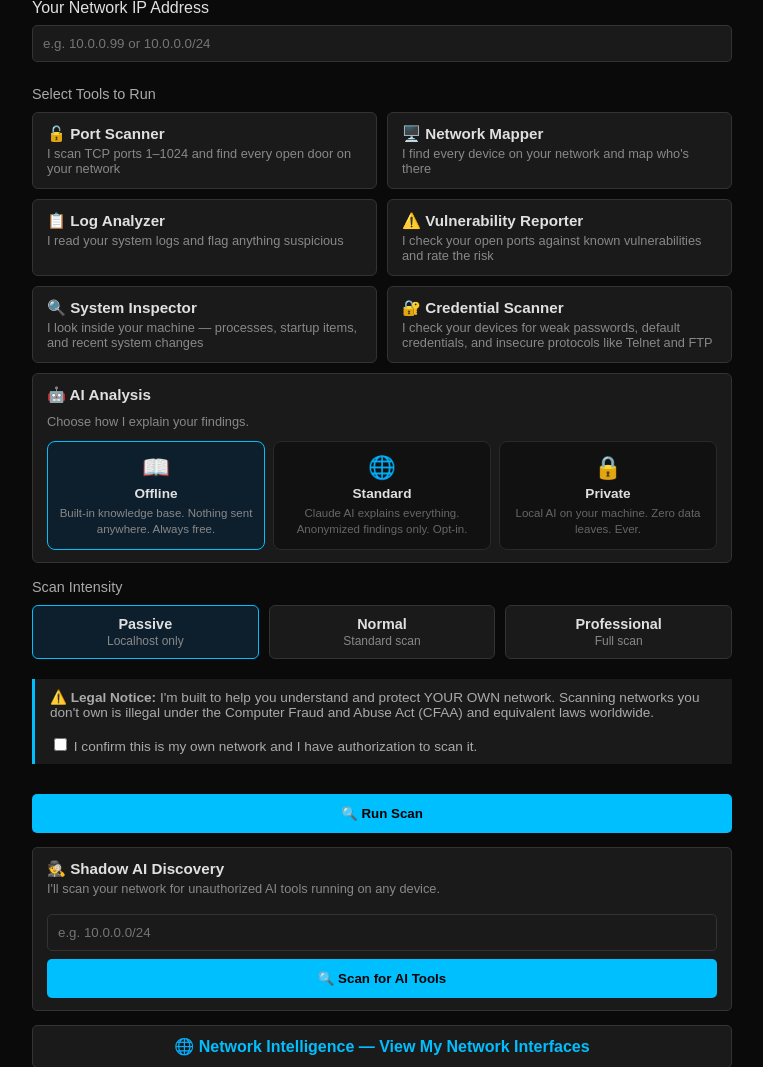
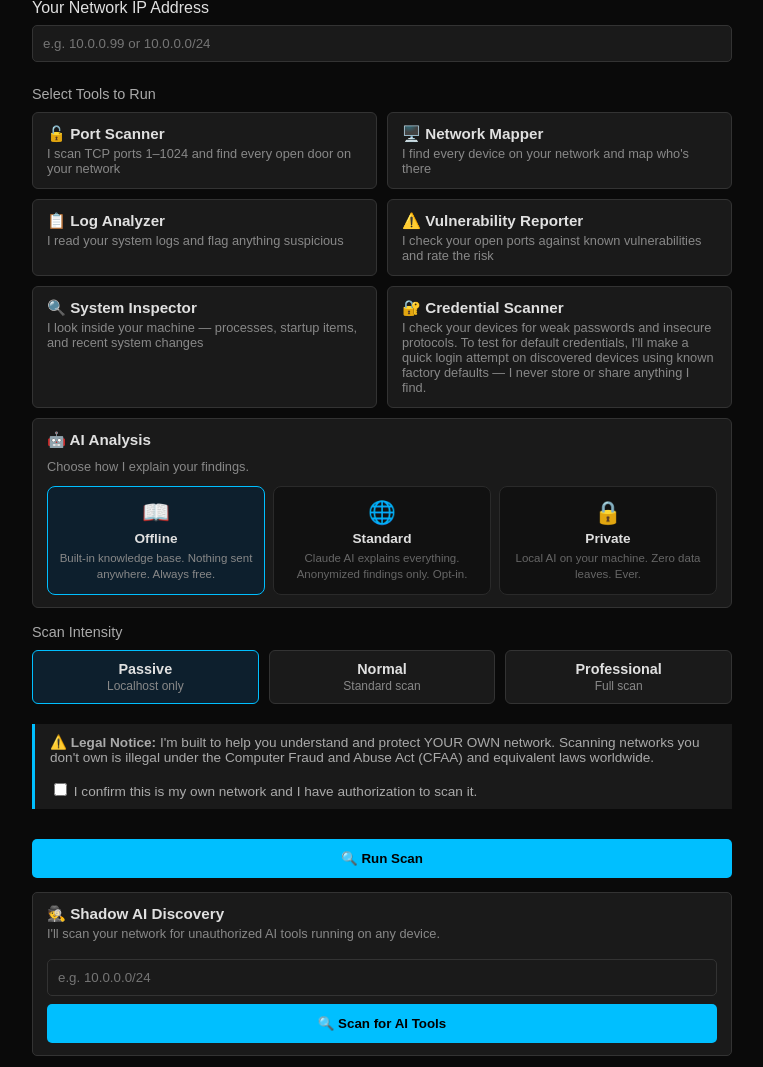
Before and after one commit to PRXSM/recon-ai, a Flask app: page / in a window 1280 px wide. Shown: the part 289-1356 px from the top of the page, without its empty margins (258-1021 px from the left). Run offline with Flask 3, Linux system fonts and the light colour scheme.

Commit message:
Credential scanner — clarify default credential testing in UI copy and docstring

```diff
--- a/credential_scanner.py
+++ b/credential_scanner.py
@@ -606,7 +606,10 @@ def check_insecure_protocols(ip, open_ports):
 def check_default_credentials(ip, open_ports):
     """
     Attempt HTTP basic auth on port 80 or 8080 using DEFAULT_CREDENTIALS.
-    Reports if any default credential is accepted. Never logs the credential.
+    Makes real login attempts — read-only, discards all results immediately.
+    Reports only whether a default credential was accepted. Never stores,
+    logs, or transmits any credential. Runs only on networks the user has
+    confirmed they own via the authorization checkbox.
     Returns a list of finding dicts.
     """
     if not REQUESTS_AVAILABLE:
--- a/templates/index.html
+++ b/templates/index.html
@@ -220,8 +220,8 @@
                 <label for="credential_scanner">
                     <div class="tool-name">🔐 Credential Scanner</div>
                     <div class="tool-desc">
-                    I check your devices for weak passwords, default credentials,
-                    and insecure protocols like Telnet and FTP
+                    I check your devices for weak passwords and insecure protocols.
+                    To test for default credentials, I'll make a quick login attempt on discovered devices using known factory defaults — I never store or share anything I find.
                     </div>
                 </label>
             </div>
```
